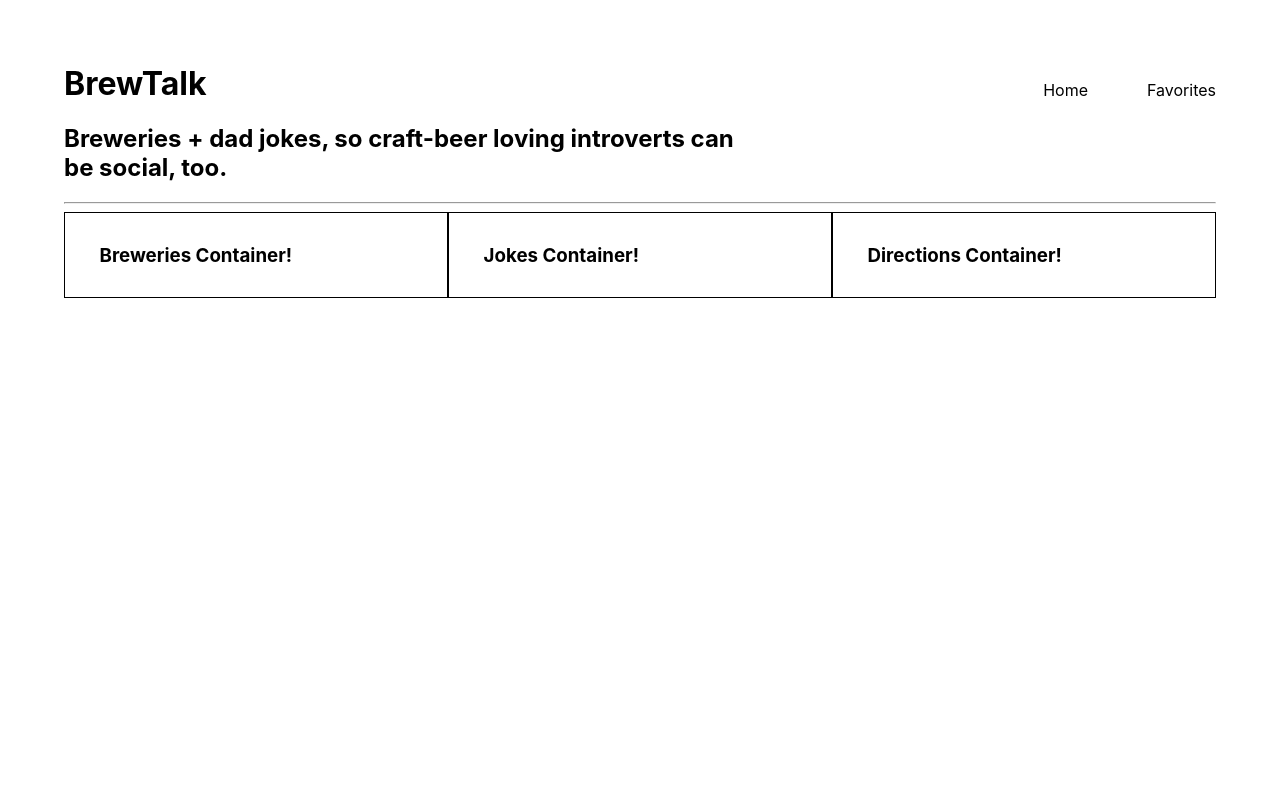
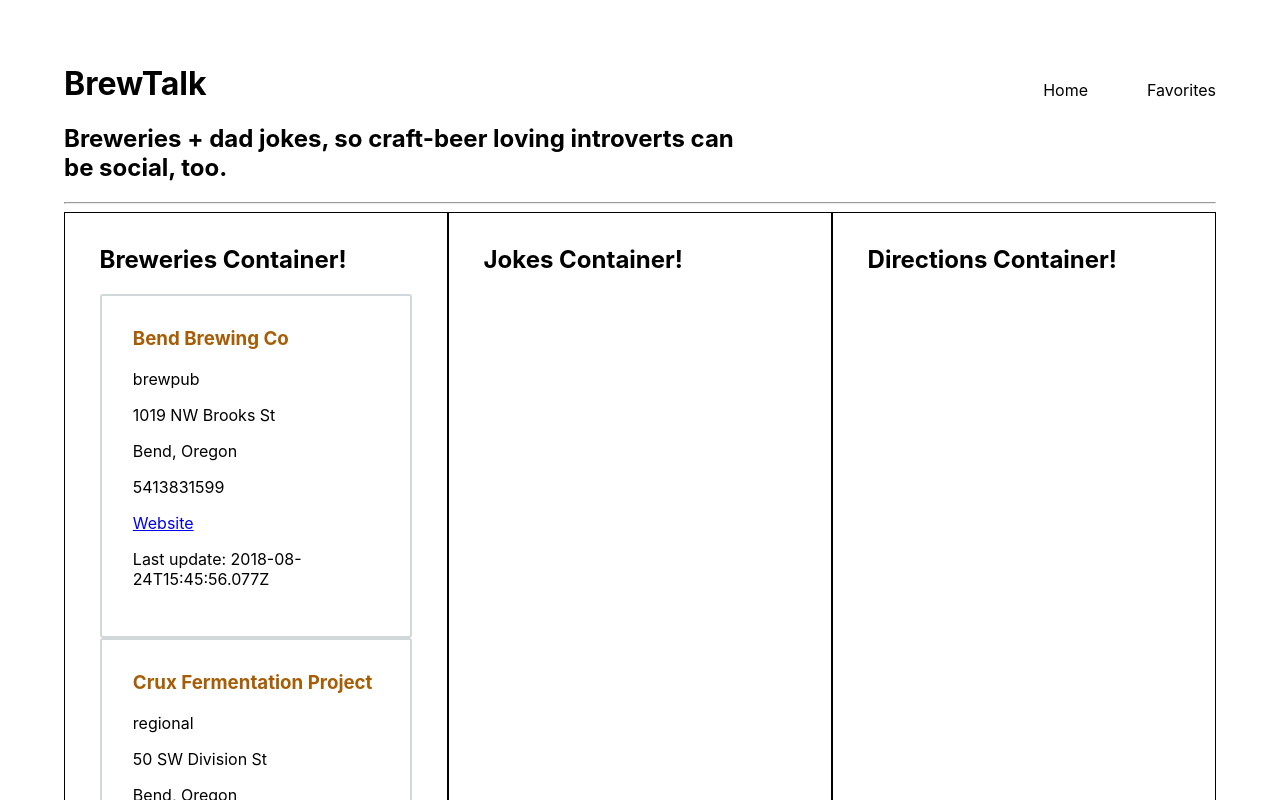
Before and after one commit to tashiad/brewtalk, a React (Create React App) app: page / in a window 1280 px wide. Shown: the top 800 px of the page. Built offline with nearby package versions, Linux system fonts and the light colour scheme.

Commit message:
Render brewery cards from mock data

```diff
--- a/src/components/App/App.js
+++ b/src/components/App/App.js
@@ -5,10 +5,14 @@ import Header from '../Header/Header'
 import Breweries from '../Breweries/Breweries'
 import Jokes from '../Jokes/Jokes'
 import Directions from '../Directions/Directions'
+import breweryData from '../../data/mock-brewery-data'
 
 class App extends Component {
   constructor() {
     super()
+    this.state = {
+      breweryData: breweryData
+    }
   }
 
   render() {
@@ -18,7 +22,7 @@ class App extends Component {
         <Header />
         <hr/>
         <main>
-          <Breweries />
+          <Breweries breweryData={this.state.breweryData}/>
           <Jokes />
           <Directions />
         </main>
--- a/src/components/Breweries/Breweries.js
+++ b/src/components/Breweries/Breweries.js
@@ -1,10 +1,29 @@
 import React from 'react'
 import './Breweries.css'
+import BreweryCard from '../BreweryCard/BreweryCard'
 
-const Breweries = () => {
+const Breweries = ({ breweryData }) => {
+  const brewCards = breweryData.map(brewery => {
+    return (
+      <BreweryCard
+        id={brewery.id}
+        key={brewery.id}
+        name={brewery.name}
+        brewery_type={brewery.brewery_type}
+        street={brewery.street}
+        city={brewery.city}
+        state={brewery.state}
+        phone={brewery.phone}
+        website_url={brewery.website_url}
+        updated_at={brewery.updated_at}
+      />
+    )
+  })
+
   return (
     <section>
-      <h3>Breweries Container!</h3>
+      <h2>Breweries Container!</h2>
+      {brewCards}
     </section>
   )
 }
--- a/src/components/BreweryCard/BreweryCard.css
+++ b/src/components/BreweryCard/BreweryCard.css
@@ -0,0 +1,11 @@
+h3 {
+  color: #A65D05;
+  margin-top: 0;
+  word-wrap: break-word;
+}
+
+article {
+  border: 2px solid #D2D8D9;
+  border-radius: 3px;
+  padding: 10%;
+}
--- a/src/components/BreweryCard/BreweryCard.js
+++ b/src/components/BreweryCard/BreweryCard.js
@@ -0,0 +1,29 @@
+import React from 'react'
+import './BreweryCard.css'
+
+const BreweryCard = ({
+  id,
+  name,
+  brewery_type,
+  street,
+  city,
+  state,
+  phone,
+  website_url,
+  updated_at
+}) => {
+
+  return (
+    <article className="breweryCard" id={id}>
+      <h3>{name}</h3>
+      <p>{brewery_type}</p>
+      <p>{street}</p>
+      <p>{`${city}, ${state}`}</p>
+      <p>{phone}</p>
+      <a href={website_url} target="_blank" rel="noreferrer">Website</a>
+      <p>Last update: {updated_at}</p>
+    </article>
+  )
+}
+
+export default BreweryCard
--- a/src/components/Directions/Directions.js
+++ b/src/components/Directions/Directions.js
@@ -4,7 +4,7 @@ import './Directions.css'
 const Directions = () => {
   return (
     <section>
-      <h3>Directions Container!</h3>
+      <h2>Directions Container!</h2>
     </section>
   )
 }
--- a/src/components/Jokes/Jokes.js
+++ b/src/components/Jokes/Jokes.js
@@ -4,7 +4,7 @@ import './Jokes.css'
 const Jokes = () => {
   return (
     <section>
-      <h3>Jokes Container!</h3>
+      <h2>Jokes Container!</h2>
     </section>
   )
 }
--- a/src/data/mock-brewery-data.js
+++ b/src/data/mock-brewery-data.js
@@ -1,5 +1,4 @@
-export default {
-  breweryData: [
+const breweryData = [
   {
     "id": 5724,
     "name": "Bend Brewing Co",
@@ -58,4 +57,5 @@ export default {
     "created_at": "2018-07-24T01:34:05.731Z"
   }
 ]
-}
+
+export default breweryData
```
Lines whose indentation alone changed are shown as unchanged.
